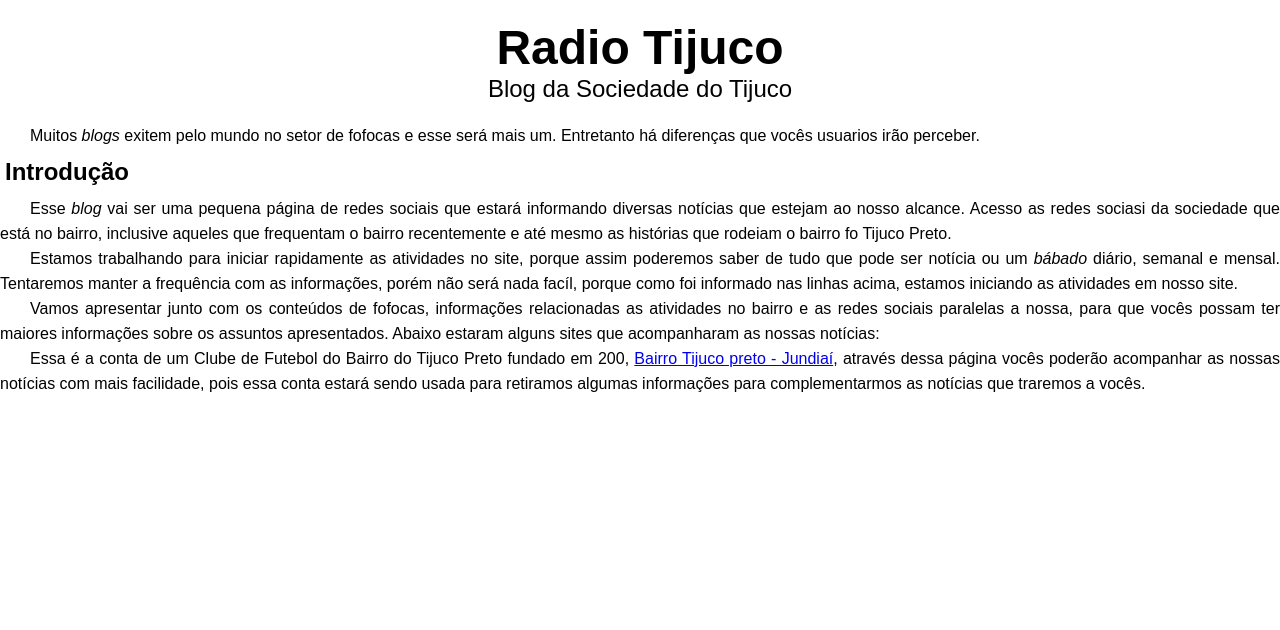
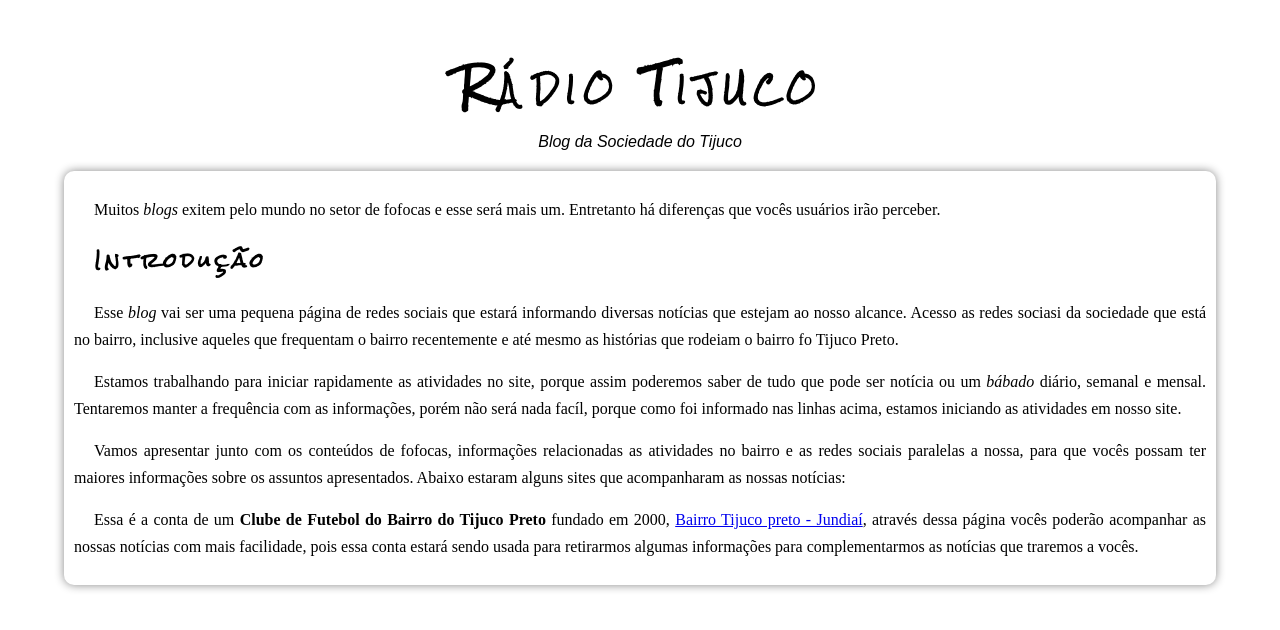
Before and after one commit to Sowrato/HTML-CSS, a plain HTML site: page Site Pessoal/index.html in a window 1280 px wide. Drawn offline with nearby package versions, Linux system fonts and the light colour scheme; a web font is replaced by a local one.

Commit message:
Adiantando o desenvolvimento do site pessoal.

```diff
--- a/Site Pessoal/index.html
+++ b/Site Pessoal/index.html
@@ -6,19 +6,29 @@
     <meta name="viewport" content="width=device-width, initial-scale=1.0">
     <title>Sowrato - Portifólio</title>
     <link rel="stylesheet" href="site.css">
+    <link rel="stylesheet" href="https://fonts.googleapis.com/css2?family=Material+Symbols+Outlined:opsz,wght,FILL,GRAD@20..48,100..700,0..1,-50..200" />
+    <link rel="preconnect" href="https://fonts.googleapis.com">
+    <link rel="preconnect" href="https://fonts.gstatic.com" crossorigin>
+    <link href="https://fonts.googleapis.com/css2?family=Rock+Salt&display=swap" rel="stylesheet">
+    <link href="https://fonts.googleapis.com/css2?family=Rock+Salt&family=Ysabeau&display=swap" rel="stylesheet">
 </head>
 <body>
     <header>
-        <h1>Radio Tijuco</h1>
+        <menu>
+            <a href="home.html">Home</a>
+            <a href="noticias.html">Notícias</a>
+            <a href="fofocas.html">Fofocas</a>
+        </menu>
+        <h1>Rádio Tijuco</h1>
         <p>Blog da Sociedade do Tijuco</p>
     </header>
     <main>
-        <p>Muitos <em>blogs</em> exitem pelo mundo no setor de fofocas e esse será mais um. Entretanto há diferenças que vocês usuarios irão perceber.</p>
+        <p>Muitos <em>blogs</em> exitem pelo mundo no setor de fofocas e esse será mais um. Entretanto há diferenças que vocês usuários irão perceber.</p>
         <h2>Introdução</h2>
         <p>Esse <em>blog</em> vai ser uma pequena página de redes sociais que estará informando diversas notícias que estejam ao nosso alcance. Acesso as redes sociasi da sociedade que está no bairro, inclusive aqueles que frequentam o bairro recentemente e até mesmo as histórias que rodeiam o bairro fo Tijuco Preto.</p>
         <p>Estamos trabalhando para iniciar rapidamente as atividades no site, porque assim poderemos saber de tudo que pode ser notícia ou um <em>bábado</em> diário, semanal e mensal. Tentaremos manter a frequência com as informações, porém não será nada facíl, porque como foi informado nas linhas acima, estamos iniciando as atividades em nosso site.</p>
         <p>Vamos apresentar junto com os conteúdos de fofocas, informações relacionadas as atividades no bairro e as redes sociais paralelas a nossa, para que vocês possam ter maiores informações sobre os assuntos apresentados. Abaixo estaram alguns sites que acompanharam as nossas notícias:</p>
-        <p>Essa é a conta de um Clube de Futebol do Bairro do Tijuco Preto fundado em 200, <a href="https://www.facebook.com/TijucoFutebolClube/?locale=pt_BR">Bairro Tijuco preto - Jundiaí</a>, através dessa página vocês poderão acompanhar as nossas notícias com mais facilidade, pois essa conta estará sendo usada para retiramos algumas informações para complementarmos as notícias que traremos a vocês.</p>
+        <p>Essa é a conta de um <strong>Clube de Futebol do Bairro do Tijuco Preto</strong> fundado em 2000, <a href="https://www.facebook.com/TijucoFutebolClube/?locale=pt_BR">Bairro Tijuco preto - Jundiaí</a>, através dessa página vocês poderão acompanhar as nossas notícias com mais facilidade, pois essa conta estará sendo usada para retirarmos algumas informações para complementarmos as notícias que traremos a vocês.</p>
     </main>
     <footer>
 
--- a/Site Pessoal/site.css
+++ b/Site Pessoal/site.css
@@ -1,33 +1,82 @@
 @charset "UTF-8";
+
+/* Celular */
+
+:root {
+    --fonte01:'Rock Salt', cursive;
+    --fonte02: 'Ysabeau', sem serifa;
+
+
+    --cor1: #69CAFF;
+    --cor2: #1CB0FF;
+    --cor3: #168CCC;
+    --cor4: #346580;
+    --cor5: #0E5880;
+}
 
 * {
     margin: 0;
     padding: 0;
+    box-sizing: border-box;
 }
 
-body {
+body, html {
     width: 100vw;
     height: 100vh;
     font-family: Arial, Helvetica, sans-serif;
-    box-sizing: border-box;
+
 }
 
 header {
     text-align: center;
-    margin: 20px 0;
-    font-size: 1.5em;
+    margin-bottom: 20px;
+}
+
+header > menu {
+    font-size: 1em;
+    text-align: left;
+    padding: 10px;
+}
+
+header > menu > a {
+    text-decoration: none;
+    color: white;
+
+}
+
+header > h1 {
+    font-size: 2.5em;
+    font-family: var(--fonte01);
+    font-variant: small-caps;
+    letter-spacing: 7px;
+}
+
+header > p {
+    font-style: italic;
+    font-size: 1em;
 }
 
 main {
+    display: block;
+    margin: auto;
+    width: 90vw;
     text-align: justify;
     font-size: 1em;
+    padding: 10px;
+    border-radius: 10px;
+    box-shadow: 0 0 10px rgba(0, 0, 0, 0.471);
+    font-family: var(--fonte02);
 }
 
 main > h2 {
-    padding: 10px 5px;
+    text-indent: 20px;
+    font-family: var(--fonte01);
+    font-size: 1.2em;
+    letter-spacing: 4px;
 }
 
 main > p {
-    text-indent: 30px;
-    line-height: 25px;
+    margin: 15px 0;
+    text-indent: 20px;
+    line-height: 27px;
 }
```
